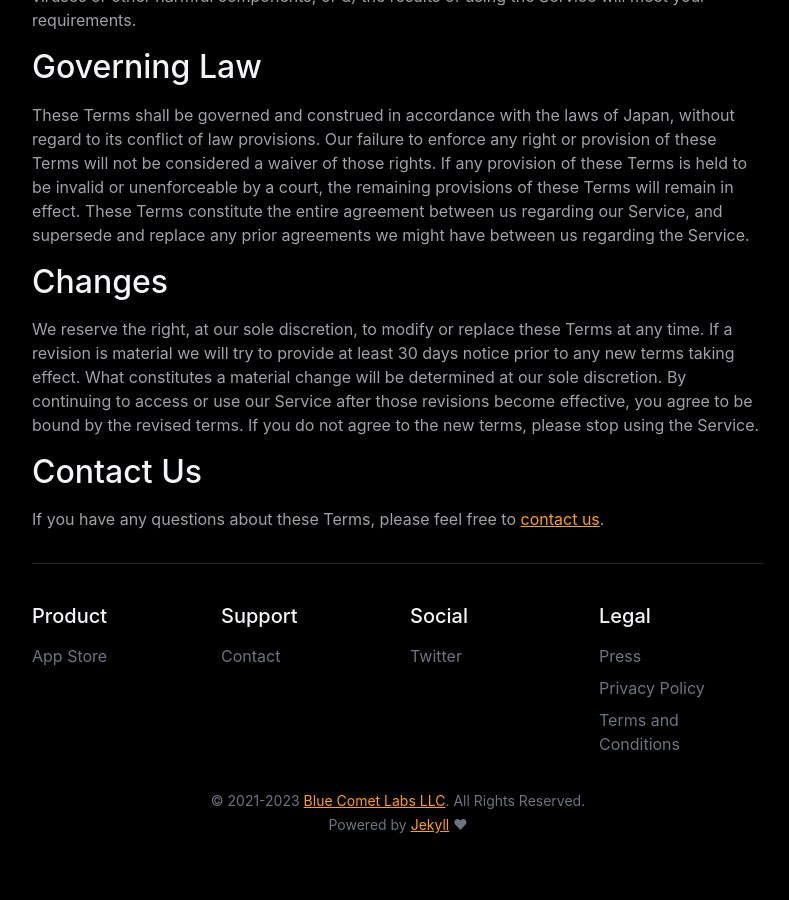
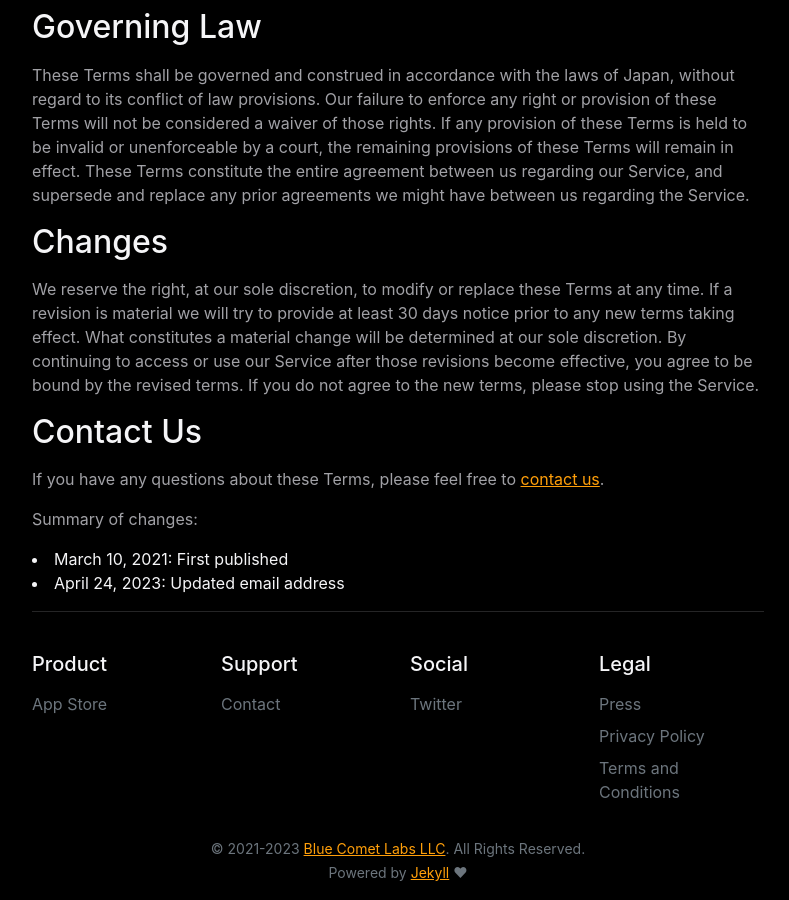
Before and after one commit to bluecometlabs/8planets.app, a Jekyll site: the page built from pages/terms.md, in a window 1280 px wide and 900 px high, scrolled down 1725 px. Shown: the whole window, without its empty margins (242-1031 px from the left). Built offline with Jekyll 4.4.1, drawn with Linux system fonts in a browser that asks for light colours; before the commit the page ends 2577 px from its top, so only the background shows below that; some of the changed text lies outside the part shown.

Commit message:
Update terms

```diff
--- a/_includes/terms.html
+++ b/_includes/terms.html
@@ -78,4 +77,8 @@
     <h2>Contact Us</h2>
     <p>If you have any questions about these Terms, please feel free to <a
         href="mailto:contact@bluecometlabs.com">contact us</a>.</p>
+
+    <p>Summary of changes:</p>
+    <li>March 10, 2021: First published</li>
+    <li>April 24, 2023: Updated email address</li>
 </div>
```
Also changed, not shown: other parts of _includes/terms.html (+0 -1 lines).
